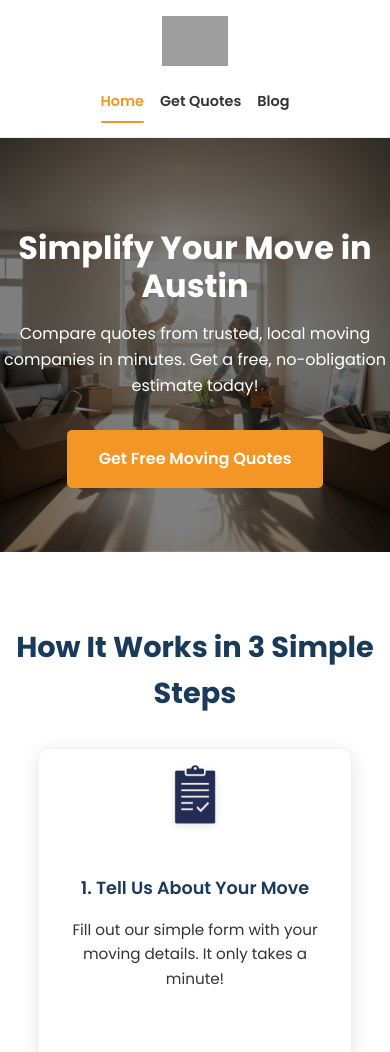
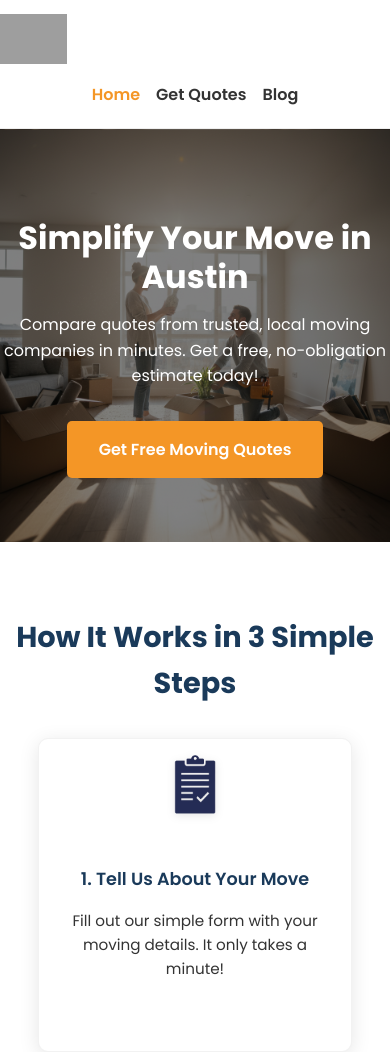
Before and after one commit to Snaxxwax/austinmovefinder, an Astro site: page / in a window 390 px wide. Shown: the top 1052 px of the page. Built offline with nearby package versions, Linux system fonts and the light colour scheme; Astro itself is replaced by a stand-in of ours; grey boxes are pictures that could not be loaded.

Commit message:
header.astro fix

```diff
--- a/src/components/layout/Header.astro
+++ b/src/components/layout/Header.astro
@@ -18,44 +18,43 @@ const currentPath = Astro.url.pathname;
 
 <style>
   header {
-    padding: 1rem 0;
+    padding-block: 14px;
     background: #fff;
     border-bottom: 1px solid #eee;
-    position: sticky;
-    top: 0;
-    z-index: 100;
-    backdrop-filter: blur(10px);
   }
 
   header .container {
-    display: flex;
-    justify-content: space-between;
+    display: grid;
+    grid-template-columns: auto 1fr;
     align-items: center;
+    column-gap: 24px;
   }
 
+  .logo,
   .logo {
-    max-height: var(--logo-max-height, 70px);
+    display: block;
+    height: var(--logo-max-height, 70px);
     width: auto;
   }
 
   .logo-link {
-    display: flex;
-    align-items: center;
+    display: block;
   }
 
   .main-nav {
+    justify-self: end;
     display: flex;
-    gap: 2rem;
+    gap: 28px;
     align-items: center;
   }
 
   .main-nav a {
+    display: inline-block;
+    padding: 6px 0;
     text-decoration: none;
     color: var(--text-color);
     font-weight: 600;
-    transition: color 0.3s ease;
-    padding: 0.5rem 0;
-    position: relative;
+    transition: color .2s ease;
   }
 
   .main-nav a:hover,
@@ -63,39 +62,33 @@ const currentPath = Astro.url.pathname;
     color: var(--accent-color);
   }
 
-  .main-nav a.active::after {
-    content: '';
-    position: absolute;
-    bottom: -2px;
-    left: 0;
-    right: 0;
-    height: 2px;
-    background: var(--accent-color);
-    border-radius: 1px;
-  }
-
   /* Mobile responsiveness */
   @media (max-width: 768px) {
+    header .container {
+      grid-template-columns: auto 1fr;
+      column-gap: 16px;
+    }
+
     .main-nav {
-      gap: 1rem;
-      font-size: 0.9rem;
+      gap: 20px;
     }
 
     .logo {
-      max-height: 50px;
+      height: 50px;
     }
   }
 
   @media (max-width: 480px) {
     header .container {
-      flex-direction: column;
-      gap: 1rem;
+      grid-template-columns: 1fr;
+      grid-template-rows: auto auto;
+      row-gap: 12px;
+      text-align: center;
     }
 
     .main-nav {
-      width: 100%;
-      justify-content: center;
-      flex-wrap: wrap;
+      justify-self: center;
+      gap: 16px;
     }
   }
 </style>
```
